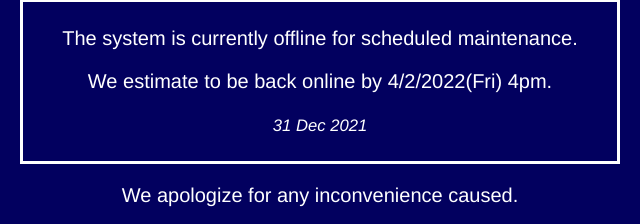
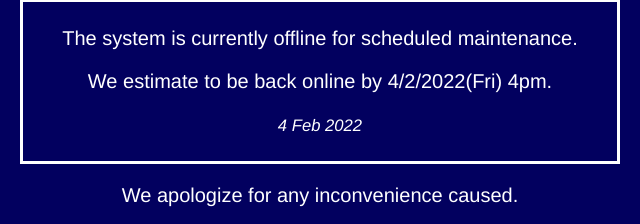
Before and after one commit to chms1/maintenance, a plain HTML site: page 20220204.html in a window 1280 px wide. Shown: the part 546-770 px from the top of the page, 320-960 px from the left. Drawn offline with Linux system fonts and the light colour scheme.

Commit message:
Update 20220204.html

```diff
--- a/20220204.html
+++ b/20220204.html
@@ -30,7 +30,7 @@
             <div class="msgbox">
                 <p>The system is currently offline for scheduled maintenance.</p>
                 <p>We estimate to be back online by 4/2/2022(Fri) 4pm.</p>
-				        <p><small><i>31 Dec 2021</i></small></p>
+				        <p><small><i>4 Feb 2022</i></small></p>
             </div>
             <p>We apologize for any inconvenience caused.</p>
             <p>&mdash; CHMS134 I.T. Group</p>
```
